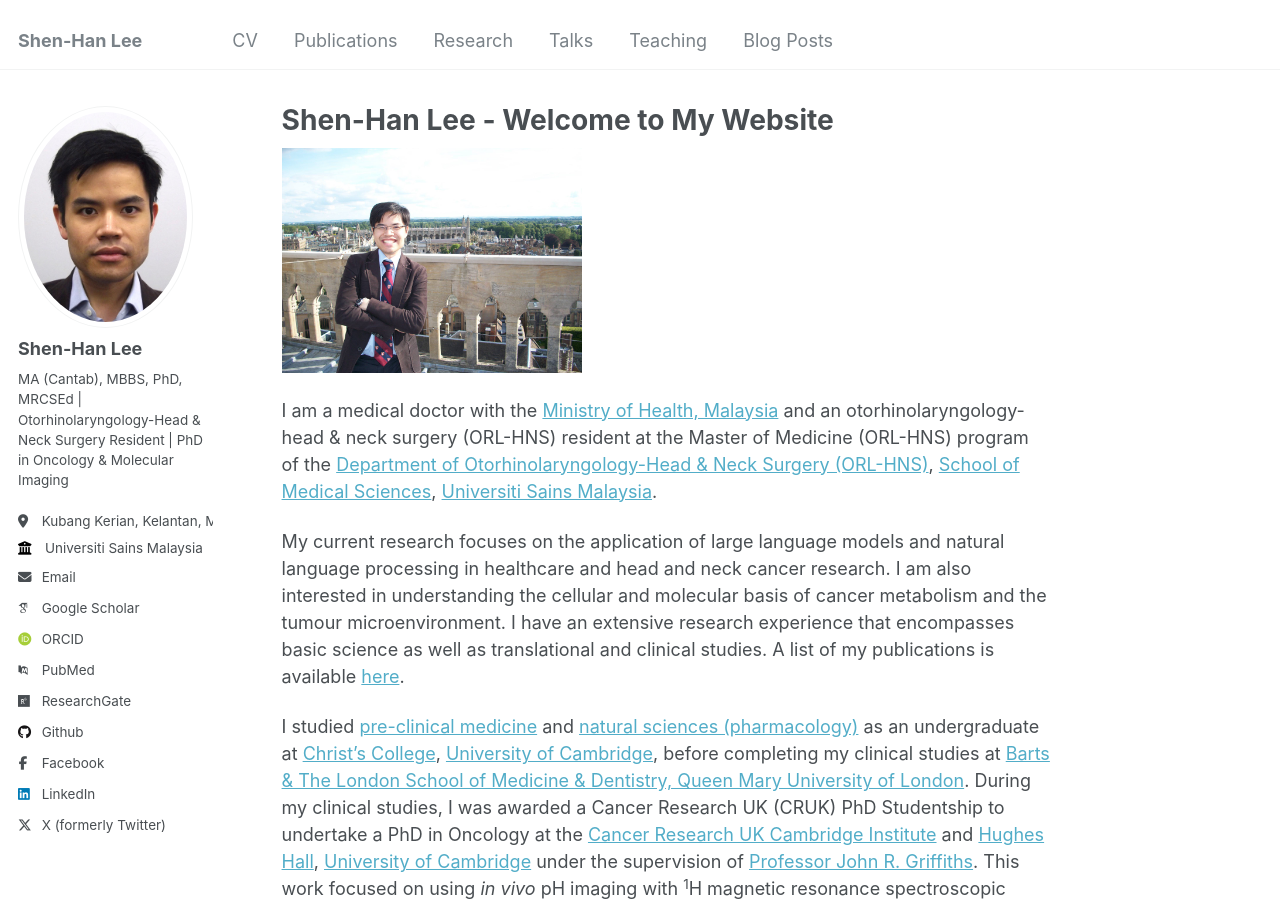
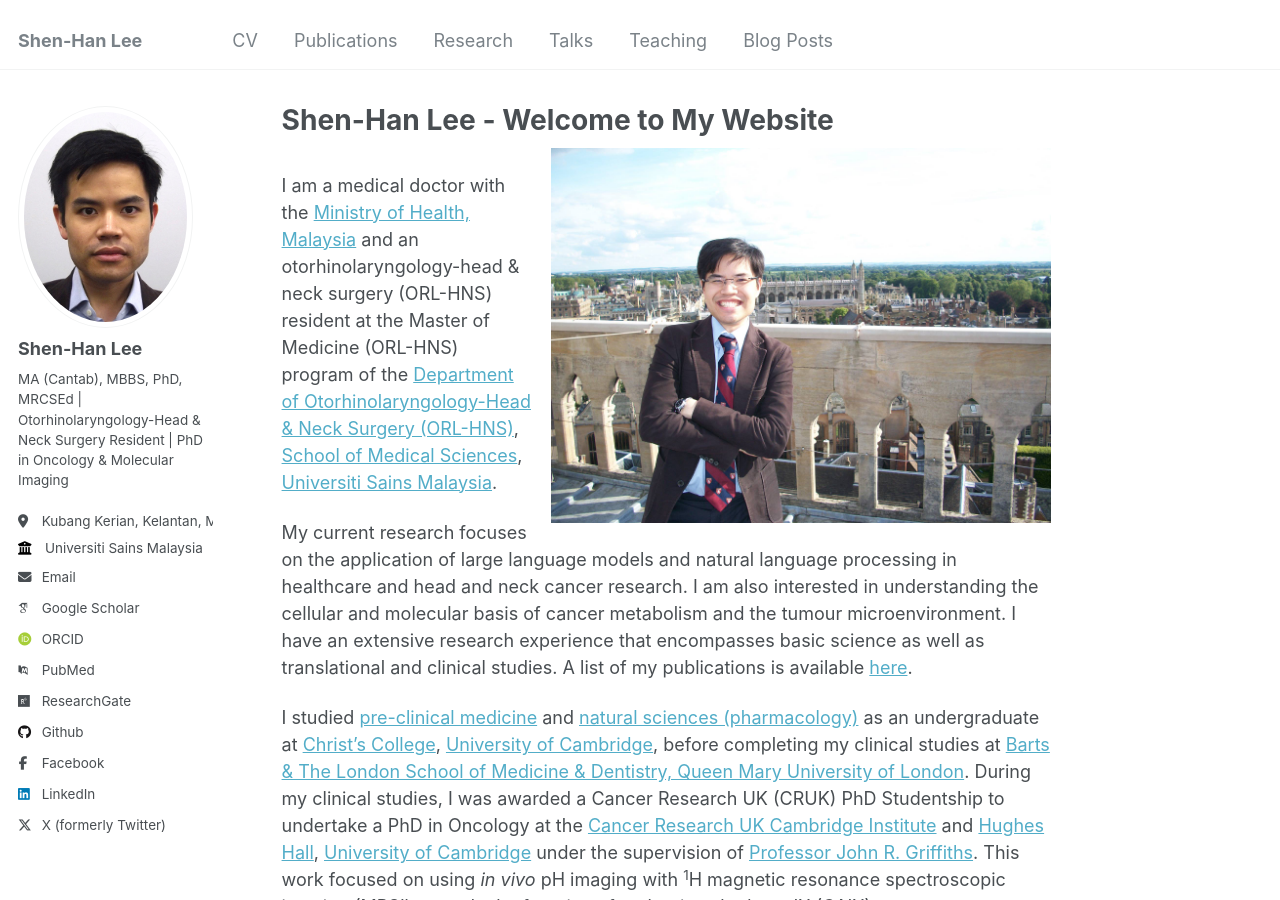
Before and after one commit to shenhanlee/shenhanlee.github.io, a Jekyll site: the page built from _pages/about.md, in a window 1280 px wide and 900 px high. Built offline with Jekyll 4.4.1, drawn with Linux system fonts in a browser that asks for light colours; some web fonts are replaced.

Commit message:
Merge remote-tracking branch 'origin/master'

```diff
--- a/_pages/about.md
+++ b/_pages/about.md
@@ -7,7 +7,7 @@ redirect_from:
   - /about.html
 ---
 
-![St John Chapel Cambridge](images/St John Chapel Cambridge.jpg){: .aligh-right width="300px"}
+![St John Chapel Cambridge](images/St John Chapel Cambridge.jpg){: .align-right width="500px"}
 
 I am a medical doctor with the [Ministry of Health, Malaysia](https://www.moh.gov.my/) and an otorhinolaryngology-head & neck surgery (ORL-HNS) resident at the Master of Medicine (ORL-HNS) program of the [Department of Otorhinolaryngology-Head & Neck Surgery (ORL-HNS)](https://medic.usm.my/home-orlhns.html), [School of Medical Sciences](https://medic.usm.my/), [Universiti Sains Malaysia](https://www.usm.my/).
 
```
